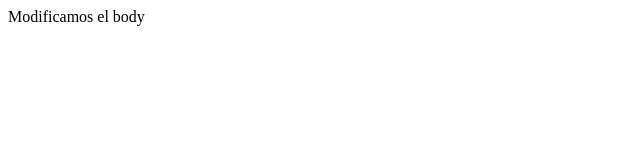
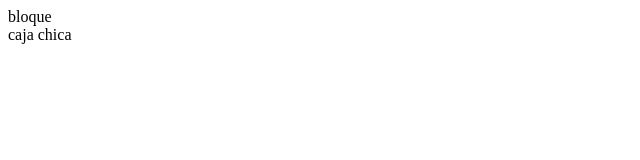
Before and after one commit to danikaz12/prueba-prueba, a plain HTML site: page index.html in a window 1280 px wide. Shown: the whole page, without its empty margins (0-640 px from the left). Drawn offline with Linux system fonts and the light colour scheme.

Commit message:
modificación en archivo index

```diff
--- a/index.html
+++ b/index.html
@@ -6,6 +6,7 @@
     <title>Document</title>
 </head>
 <body>
-    Modificamos el body
+    <div> bloque </div>
+        <div> caja chica</div>
 </body>
 </html>
```
